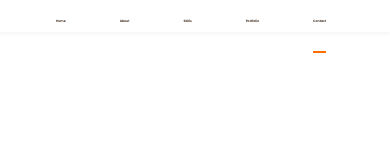
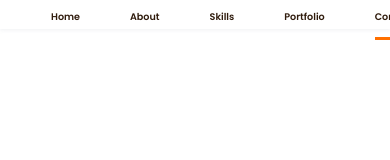
Before and after one commit to StroiaCalin/Resume4, a React (Vite) app: page / in a window 390 px wide. Shown: the top 160 px of the page. Built offline with nearby package versions, Linux system fonts and the light colour scheme.

Commit message:
twenty-four

```diff
--- a/public/styles.css
+++ b/public/styles.css
@@ -458,33 +458,33 @@ img {
 
 
 @media (max-width: 393px) {
-  /* Centrarea titlului și ajustarea dimensiunii fontului */
   .nav {
-    padding: 0 5px; /* Reduce și mai mult padding-ul lateral */
+    padding: 0 2px; /* Reduce foarte mult padding-ul lateral */
   }
 
   .nav__item {
-    padding: 0 3px; /* Reduce padding-ul pe fiecare element de navigație */
+    padding: 0 1px; /* Reduce drastic padding-ul pentru fiecare element */
   }
 
   .nav__link {
-    font-size: 0.2rem; /* Micsorează și mai mult dimensiunea fontului pentru link-uri */
+    font-size: 0.6rem; /* Micșorează considerabil dimensiunea fontului pentru link-uri */
+    padding: 5px 0; /* Adaugă un pic de padding vertical pentru a facilita atingerea pe dispozitive tactile */
   }
 
   .nav__toggle {
-    font-size: 1rem; /* Redimensionează butonul de toggle */
-    right: 5px; /* Poziționează mai aproape de marginea dreaptă */
+    font-size: 0.9rem; /* Redimensionează butonul de toggle */
+    right: 2px; /* Reduce spațiul de la marginea dreaptă */
   }
 
-  /* Reducerea înălțimii header-ului pentru a economisi spațiu vertical */
+  /* Reduce și mai mult înălțimea header-ului pentru a economisi spațiu vertical */
   .l-header, .nav {
-    height: 2rem; /* Reduc înălțimea header-ului */
+    height: 1.8rem; /* Reduce înălțimea header-ului */
   }
 
-  /* Centrarea și ajustarea spațiilor */
+  /* Asigură că elementele sunt centrate și distribuite uniform */
   .nav, .nav__list {
     align-items: center;
-    justify-content: space-between; /* Asigură o distribuție echitabilă a spațiului între elemente */
+    justify-content: space-around; /* Modifică pentru a distribui elementele uniform */
   }
 
   .nav__item {
@@ -492,9 +492,9 @@ img {
     text-align: center; /* Centrează textul pentru coerență */
   }
 
-  /* Ajustări suplimentare pentru a asigura vizibilitatea tuturor elementelor */
-  .nav__link, .nav__toggle {
-    padding: 0; /* Elimină orice padding pentru a maximiza spațiul disponibil */
+  /* Ajustează butonul de meniu pentru a fi mai accesibil */
+  .nav__toggle {
+    padding: 5px; /* Adaugă padding pentru a facilita atingerea pe dispozitive tactile */
   }
 
   .home__title {
```
